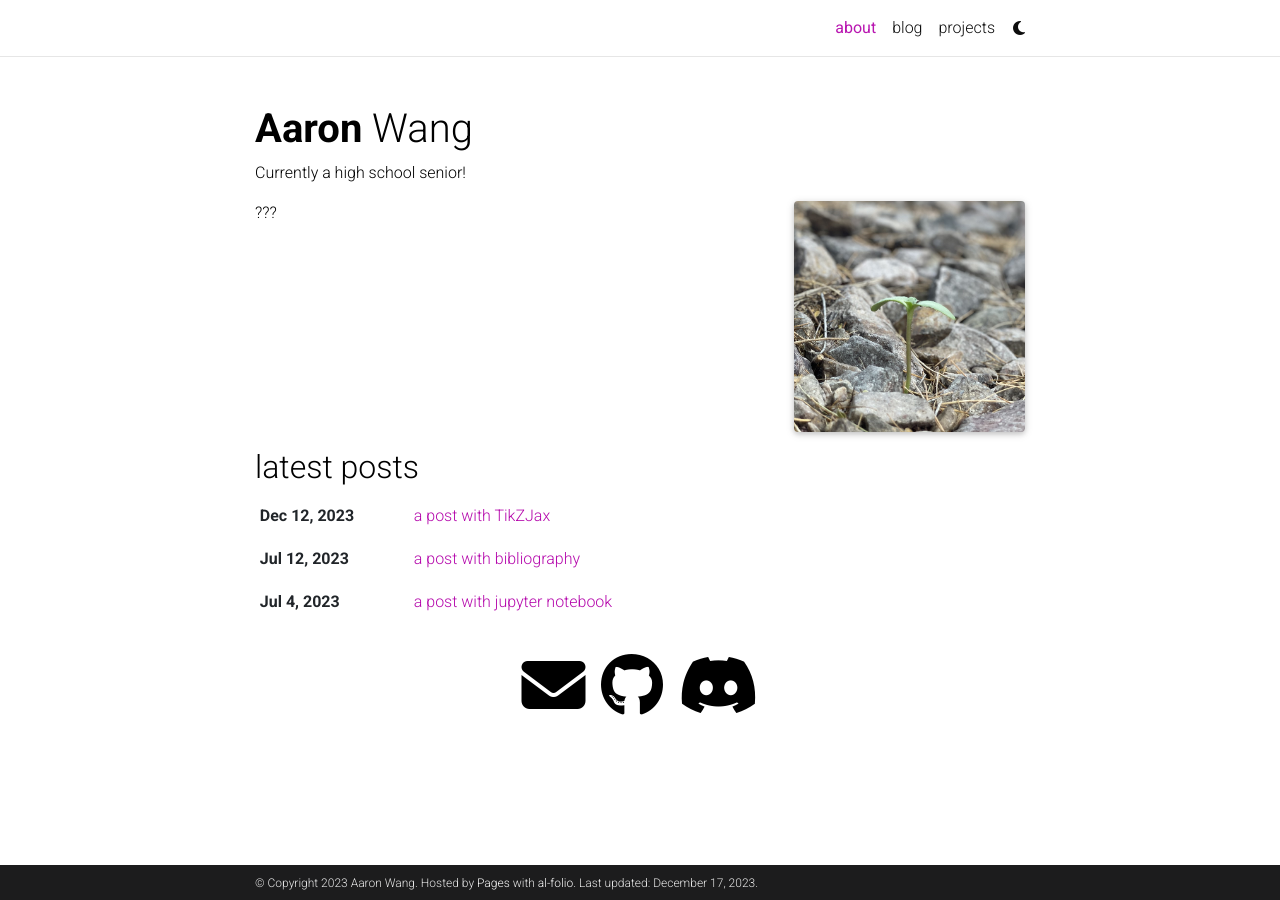
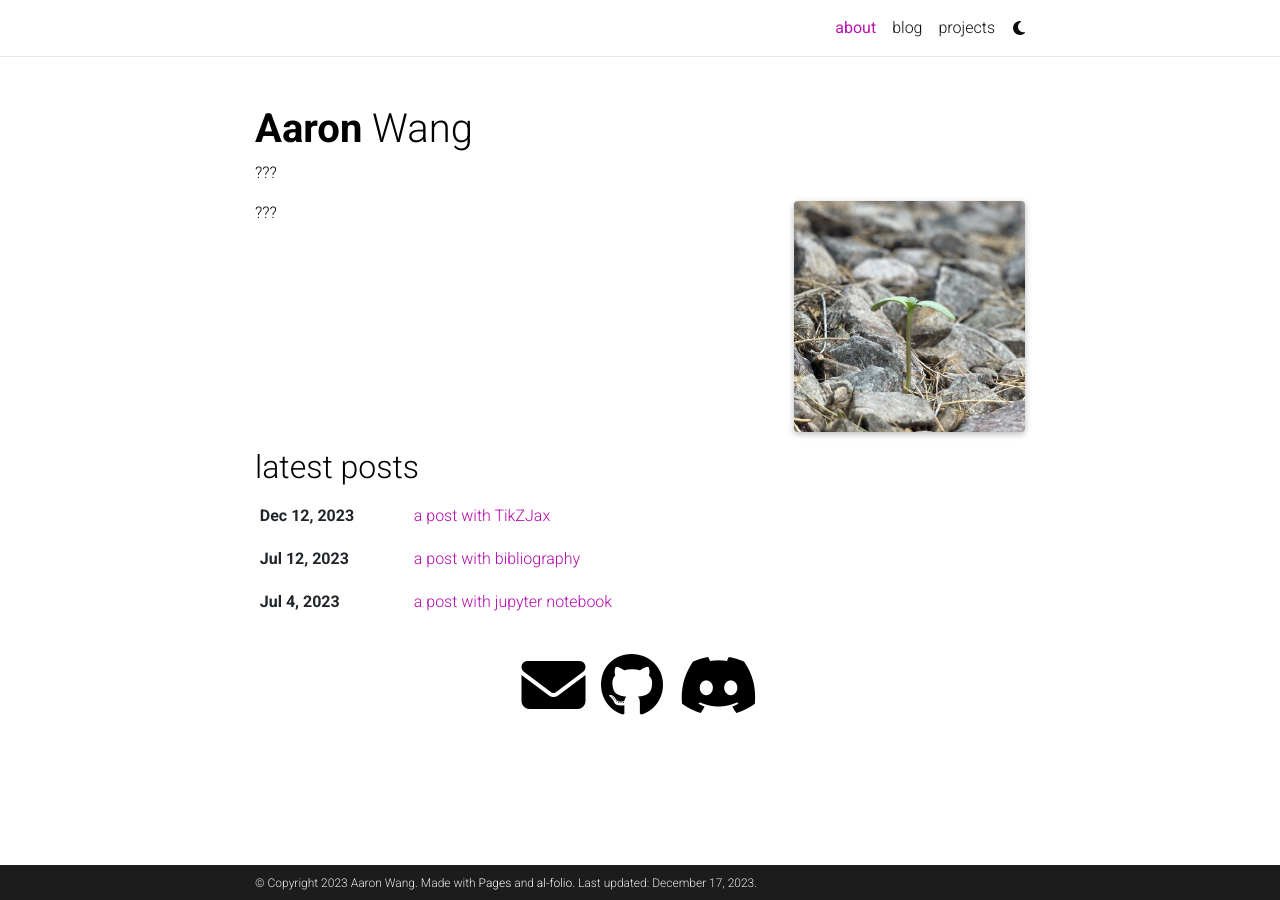
Before and after one commit to philosolog/philosolog.github.io, a Jekyll site: the page built from _pages/about.md, in a window 1280 px wide. Built offline with Jekyll 4.4.1, drawn with Linux system fonts in a browser that asks for light colours; full-size pictures stand in for the smaller copies a plugin makes; comment, search, counter and statistics services are not loaded; a style sheet for code colours, icons or effects is not loaded.

Commit message:
update _config.yml, about.md and projects.md

```diff
--- a/_config.yml
+++ b/_config.yml
@@ -10,7 +10,7 @@
 description: > # the ">" symbol means to ignore newlines until "footer_text:"
   All things philosolog here!
 footer_text: >
-  Hosted by <a href="https://pages.github.com/" target="_blank">Pages</a> with <a href="https://github.com/alshedivat/al-folio">al-folio</a>.
+  Made with <a href="https://pages.github.com/" target="_blank">Pages</a> and <a href="https://github.com/alshedivat/al-folio">al-folio</a>.
 keywords: jekyll, jekyll-theme, academic-website, portfolio-website  # add your own keywords or leave empty
 
 lang: en # the language of your site (for example: en, fr, cn, ru, etc.)
--- a/_pages/about.md
+++ b/_pages/about.md
@@ -2,7 +2,7 @@
 layout: about
 title: about
 permalink: /
-subtitle: Currently a high school senior!
+subtitle: ???
 
 profile:
   align: right
```
Also changed, not shown: _pages/projects.md (+2 -2 lines).
